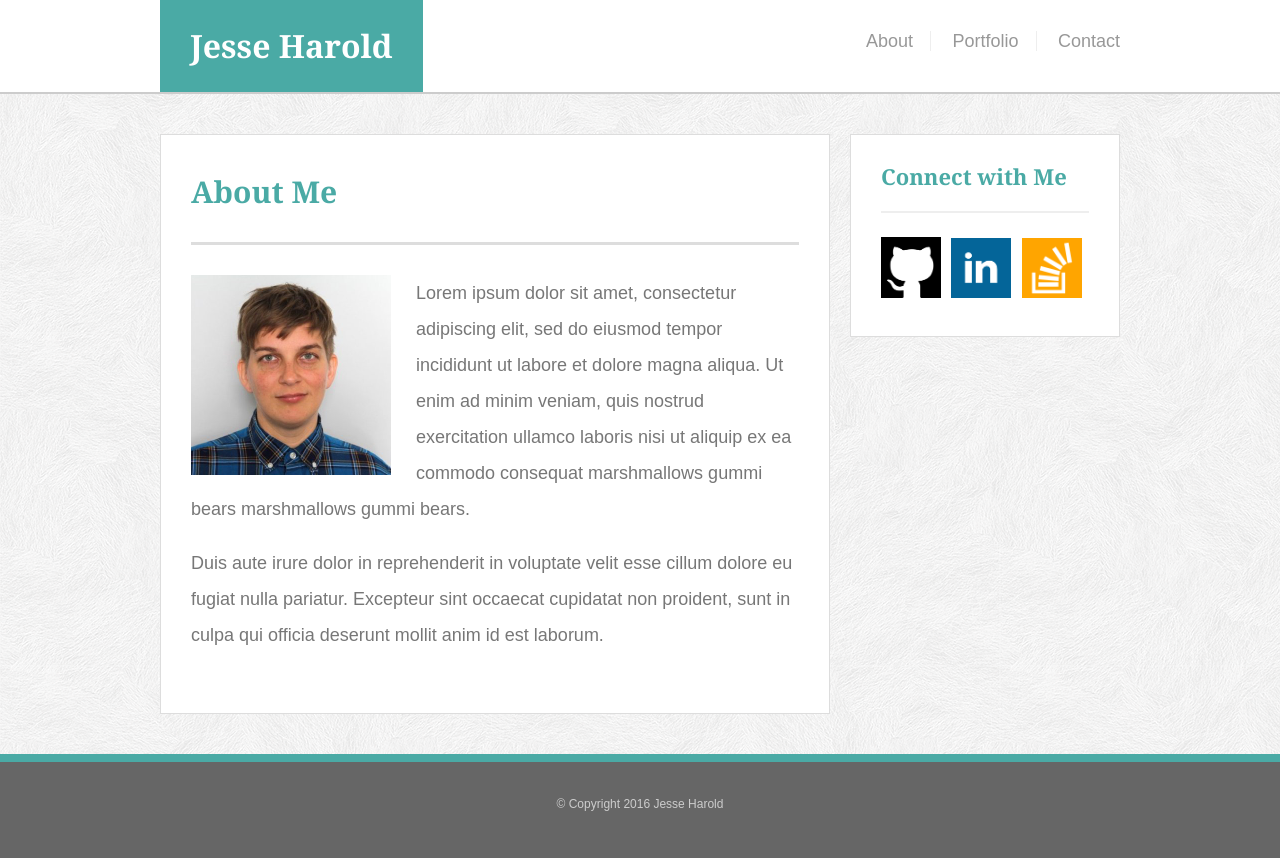
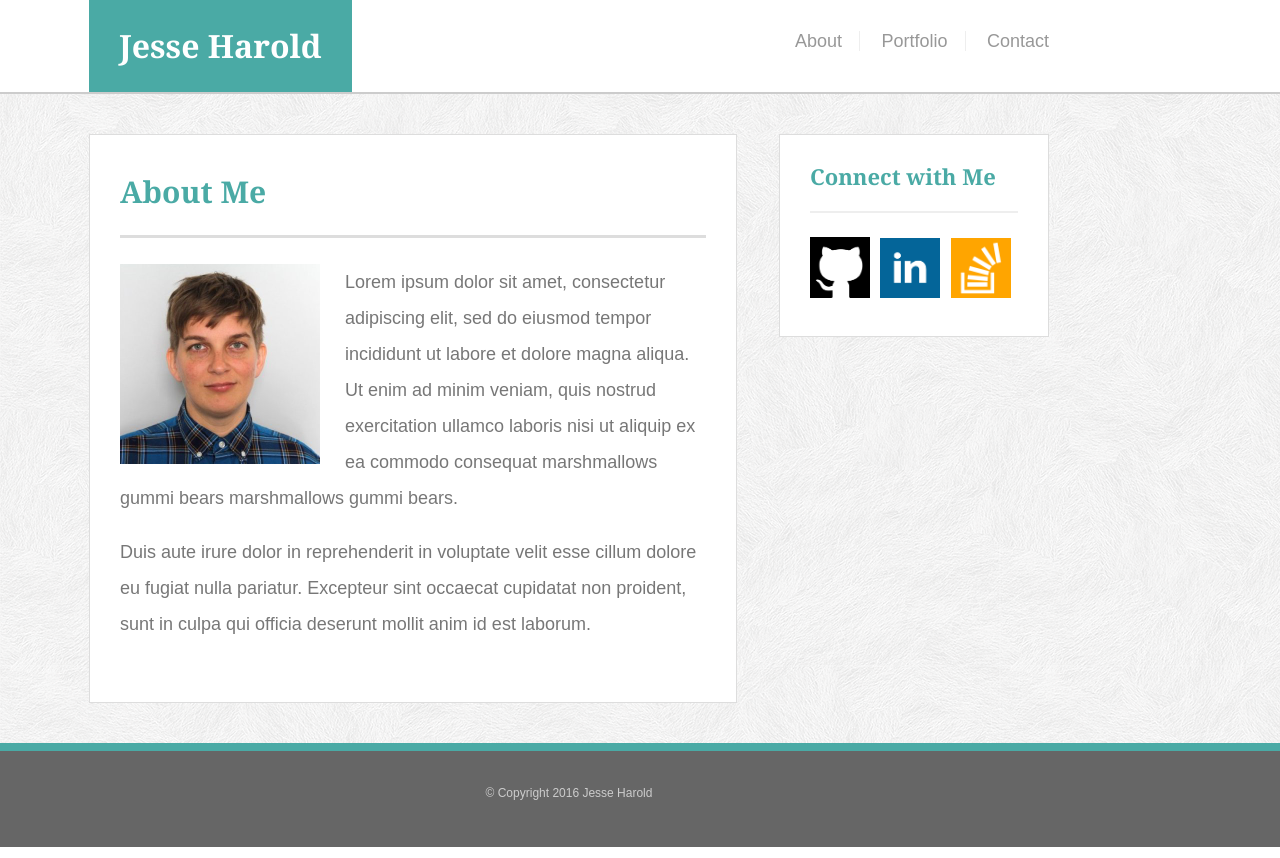
Before and after one commit to jesseharold/Basic-Portfolio, a PHP site: page / in a window 1280 px wide. Run offline with PHP 8.4, Linux system fonts and the light colour scheme.

Commit message:
styling form elements

```diff
--- a/assets/css/style.css
+++ b/assets/css/style.css
@@ -31,7 +31,8 @@ p{
  *overflow auto stops the container from collapsing when child elements are floated*/
 .container{
     width: 960px;
-    margin: auto;
+    /* I think margin:auto; looks better, but setting this to a fixed width to make it easier to compare to the comp */
+    margin: 0 89px;
     overflow: auto;
 }
 #header h1{
@@ -85,7 +86,7 @@ h3{
 #body {
     clear: both;
     display: block;
-    width: 608px;
+    width: 586px;
     float: left;
     border: 1px solid #dddddd;
     margin:40px 0;
@@ -106,7 +107,7 @@ div.ruler-lg{
     background-color:#ddd;
     width: 100%;
     height: 3px;
-    margin: 35px 0 30px 0;
+    margin: 28px 0 26px 0;
 }
 div.ruler-sm{
     background-color:#eee;
@@ -149,8 +150,8 @@ footer .container{
 }
 input[type=text] {
     padding:12px;
-    margin-bottom: 20px;
-    width:578px;
+    margin-bottom: 12px;
+    width:558px;
 }
 textarea {
     width:578px;
```
